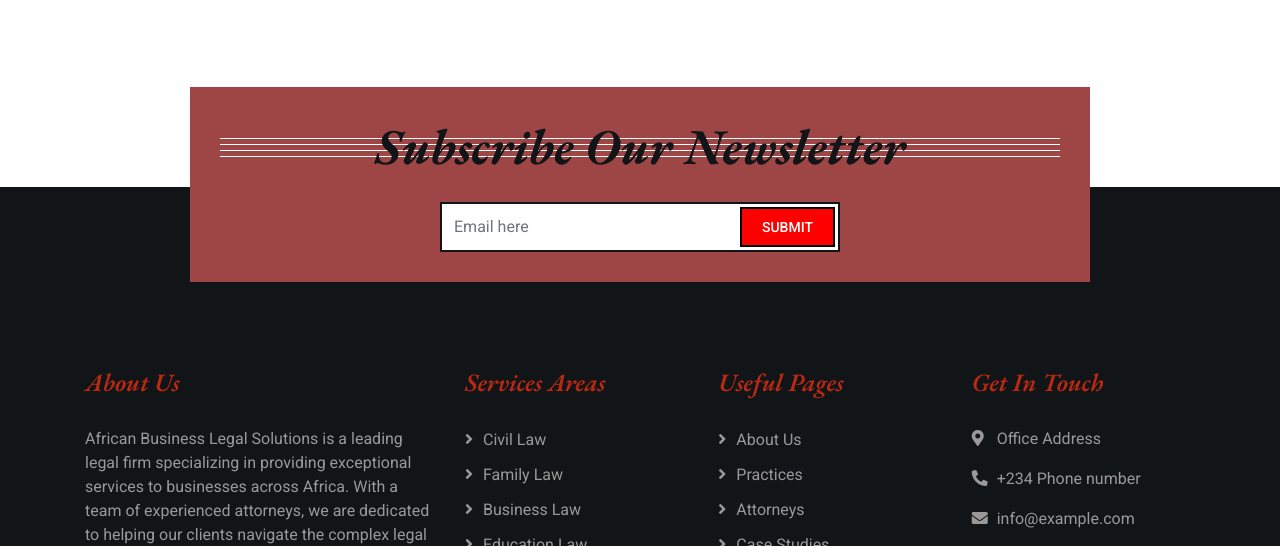
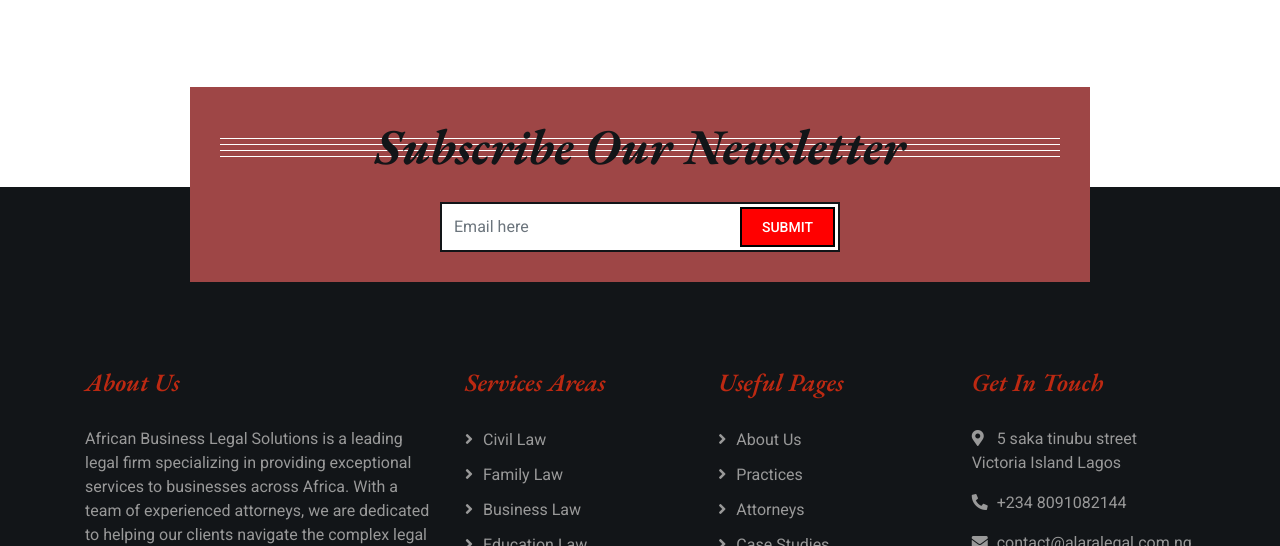
Before and after one commit to ekemena97/Alara, a plain HTML site: page index.html in a window 1280 px wide. Shown: the part 4326-4872 px from the top of the page. Drawn offline with nearby package versions, Linux system fonts and the light colour scheme.

Commit message:
Update index.html

```diff
--- a/index.html
+++ b/index.html
@@ -474,9 +474,9 @@
                         <div class="col-md-6 col-lg-4">
                             <div class="footer-contact">
                                 <h2>Get In Touch</h2>
-                                <p><i class="fa fa-map-marker-alt"></i>Office Address </p>
-                                <p><i class="fa fa-phone-alt"></i>+234 Phone number</p>
-                                <p><i class="fa fa-envelope"></i>info@example.com</p>
+                                <p><i class="fa fa-map-marker-alt"></i>5 saka tinubu street Victoria Island Lagos </p>
+                                <p><i class="fa fa-phone-alt"></i>+234 8091082144</p>
+                                <p><i class="fa fa-envelope"></i>contact@alaralegal.com.ng</p>
                                 <div class="footer-social">
                                     <a href=""><i class="fab fa-twitter"></i></a>
                                     <a href=""><i class="fab fa-facebook-f"></i></a>
```
